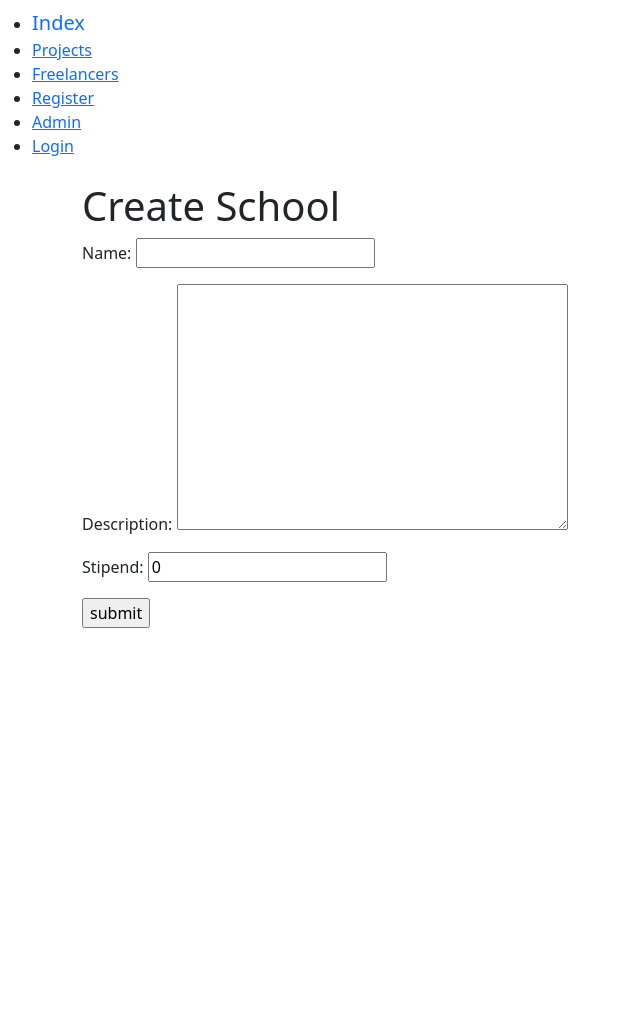
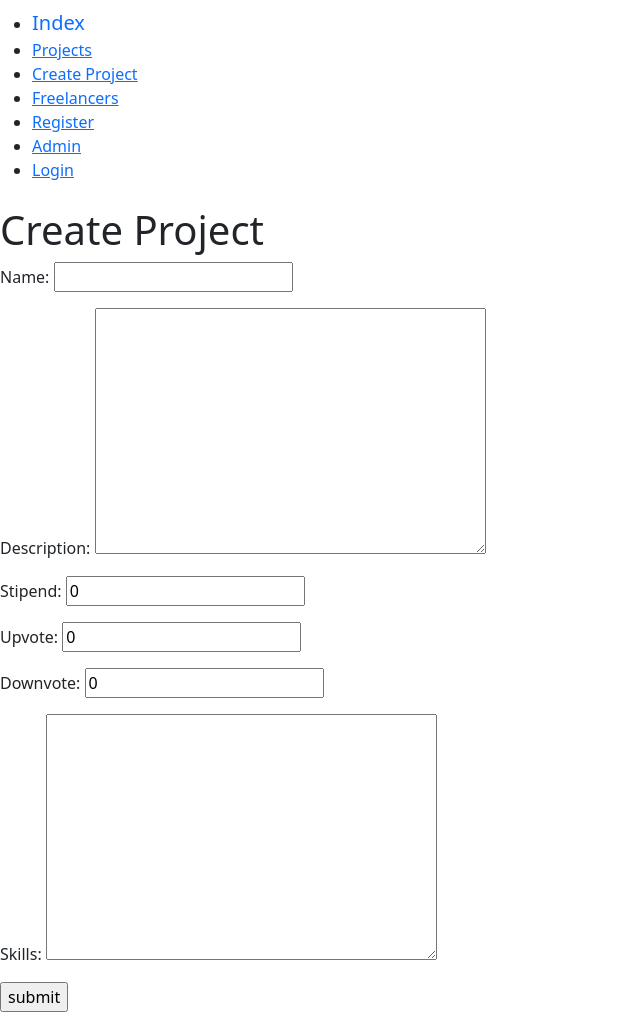
Before and after one commit to man-is-h/jobfair, a Django app: page /jobfair_app/project_create/ in a window 1280 px wide. Shown: the whole page, without its empty margins (0-640 px from the left). Before the commit the page ends 628 px from the top, so only its background shows below. Run offline with Django 3.2, Linux system fonts and the light colour scheme.

Commit message:
added all models and fixed registration.html

```diff
--- a/jobfair_website/jobfair_app/forms.py
+++ b/jobfair_website/jobfair_app/forms.py
@@ -12,4 +12,4 @@ class UserForm(forms.ModelForm):
 class UserProfileInfoForm(forms.ModelForm):
     class Meta():
         model = UserProfileInfo
-        fields = ('rating',)
+        fields = ('rating','description', 'role', 'project')
--- a/jobfair_website/jobfair_app/models.py
+++ b/jobfair_website/jobfair_app/models.py
@@ -1,6 +1,7 @@
 from django.db import models
 from django.contrib.auth.models import User
 from django.urls import reverse
+from django.utils.translation import gettext_lazy as _
 # Create your models here.
 class Project(models.Model):
     name = models.CharField(max_length = 256)
@@ -13,6 +14,19 @@ class Project(models.Model):
     stipend = models.IntegerField(
         default = 0,
      )
+
+    upvote = models.IntegerField(
+        default = 0,
+    )
+
+    downvote = models.IntegerField(
+        default = 0,
+    )
+
+    skills = models.TextField(
+    default = '',
+    max_length = 500
+    )
 
     def __str__(self):
         return self.name
@@ -35,8 +49,24 @@ class Freelancer(models.Model):
 class UserProfileInfo(models.Model):
 
     user = models.OneToOneField(User, on_delete=models.CASCADE,)
+
     #aditional
     rating = models.IntegerField(default = 0,)
+    description = models.CharField(
+               default = '',
+               max_length = 200
+               )
+
+    class Role(models.TextChoices):
+        FREELANCER = 'freelancer', _('freelancer')
+        EMPLOYER = 'employer', _('employer')
+
+    role=models.CharField(
+        max_length=100,
+        choices=Role.choices,
+        default=Role.FREELANCER,
+    )
+    project = models.ForeignKey(Project, related_name = 'users', on_delete=models.CASCADE,default = 1)
 
     def __str__(self):
         return self.user.username
--- a/jobfair_website/jobfair_app/templates/base.html
+++ b/jobfair_website/jobfair_app/templates/base.html
@@ -11,6 +11,7 @@
       <ul>
         <li> <a class = "navbar-brand" href="{% url 'jobfair_app:index' %}">Index</a> </li>
         <li> <a class = "navbar-link" href="{% url 'jobfair_app:project_list' %}">Projects</a> </li>
+        <li> <a class = "navbar-link" href="{% url 'jobfair_app:project_create' %}">Create Project</a> </li>
         <li> <a class = "navbar-link" href="{% url 'jobfair_app:freelancer_list' %}">Freelancers</a> </li>
         <li> <a class = "navbar-link" href="{% url 'jobfair_app:register' %}">Register</a> </li>
         <li> <a class = "navbar-link" href="{% url 'admin:index' %}">Admin</a> </li>
@@ -24,10 +25,12 @@
       </ul>
 
     </nav>
-    <div class="container">
+
       {% block body_block %}
       {% endblock %}
-    </div>
 
+    {% block script_block %}
+
+    {% endblock %}
   </body>
 </html>
--- a/jobfair_website/jobfair_app/templates/project_form.html
+++ b/jobfair_website/jobfair_app/templates/project_form.html
@@ -3,9 +3,9 @@
 {% block body_block %}
   <h1>
     {% if not form.instance.pk %}
-    Create School
+    Create Project
     {% else %}
-    Update School
+    Update Project
     {% endif %}
   </h1>
   <form class="" method="post">
--- a/jobfair_website/jobfair_app/views.py
+++ b/jobfair_website/jobfair_app/views.py
@@ -19,6 +19,7 @@ def index(request):
 def register(request):
 
     registered = False
+    project_list = models.Project
 
     if request.method == 'POST':
         user_form = UserForm(data = request.POST)
@@ -35,6 +36,12 @@ def register(request):
 
             if 'rating' in request.FILES:
                 profile.rating = request.FILES['rating']
+            if 'description' in request.FILES:
+                profile.description = request.FILES['description']
+            if 'role' in request.FILES:
+                profile.role = request.FILES['role']
+            if 'project' in request.FILES:
+                profile.project = request.FILES['project']
 
             profile.save()
 
@@ -47,10 +54,12 @@ def register(request):
         user_form = UserForm()
         profile_form = UserProfileInfoForm()
 
+
     return render(request, 'registration.html',
                     {'user_form':user_form,
                         'profile_form':profile_form,
-                        'registered':registered,})
+                        'registered':registered,
+                        'project_list':project_list,})
 
 
 def user_login(request):
@@ -108,12 +117,12 @@ class FreelancerDetailView(DetailView):
 
 class ProjectCreateView(CreateView):
     model = models.Project
-    fields = ('name', 'description', 'stipend')
+    fields = ('name', 'description', 'stipend','upvote','downvote','skills')
     template_name = 'project_form.html'
 
 class ProjectUpdateView(UpdateView):
     model = models.Project
-    fields = ('name','description','stipend')
+    fields = ('name','description','stipend','upvote','downvote','skills')
     template_name = 'project_form.html'
 
 class ProjectDeleteView(DeleteView):
```
Also changed, not shown: jobfair_website/jobfair_app/templates/registration.html (+37 -10 lines), jobfair_website/db.sqlite3, jobfair_website/jobfair_app/migrations/0004_auto_20210425_1940.py (added), jobfair_website/jobfair_app/migrations/0005_auto_20210425_2044.py (added), jobfair_website/jobfair_app/migrations/0006_auto_20210425_2047.py (added), jobfair_website/jobfair_app/migrations/0007_auto_20210425_2050.py (added), jobfair_website/jobfair_app/migrations/0008_auto_20210425_2113.py (added), jobfair_website/jobfair_app/migrations/0009_auto_20210425_2119.py (added), jobfair_website/jobfair_app/static/style1.css (line endings or trailing spaces).
